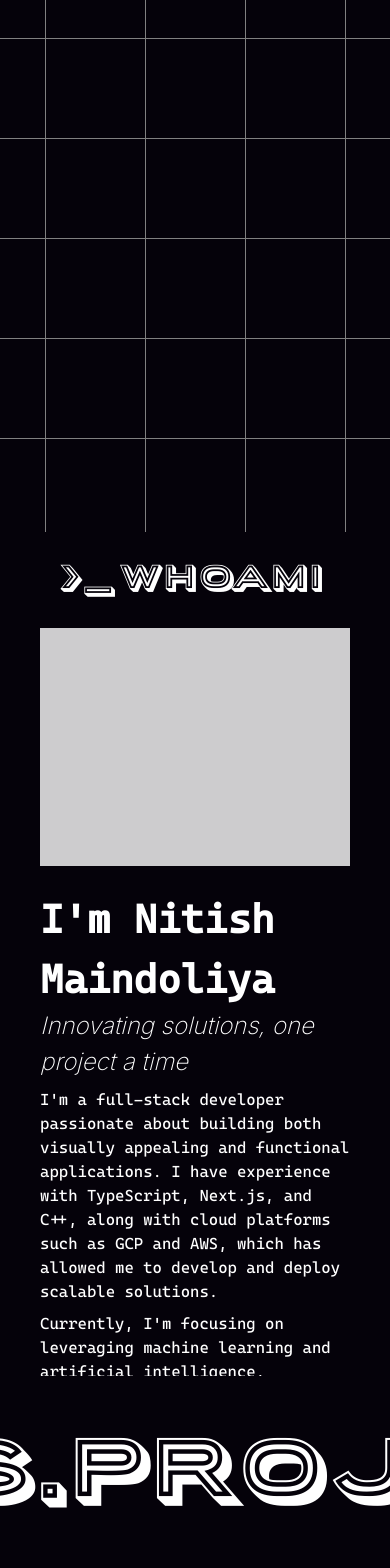
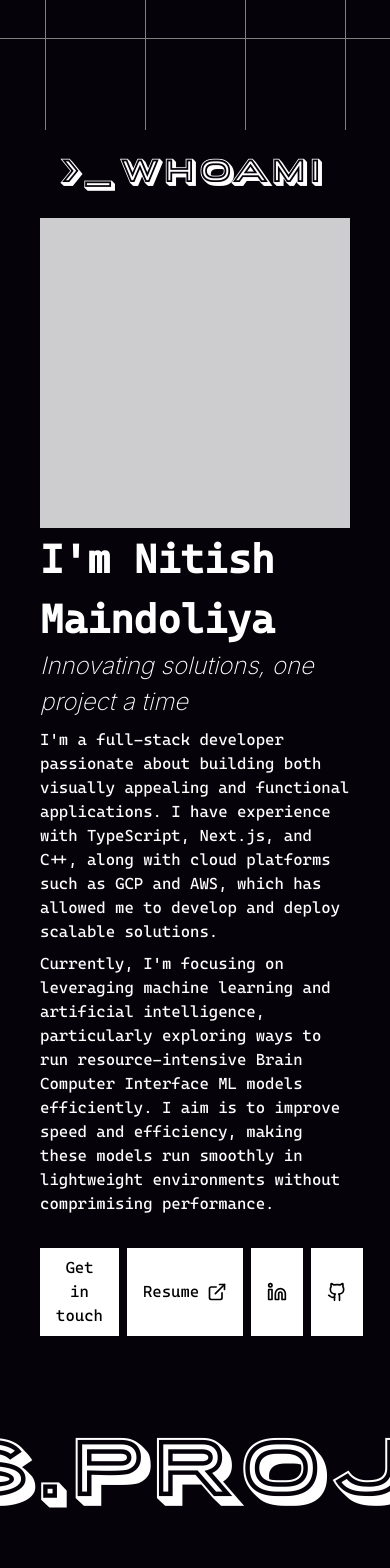
Before and after one commit to ze-ntsh/portfolio, a Next.js app: page / in a window 390 px wide. Shown: the part 2000-3568 px from the top of the page. Built offline with nearby package versions, Linux system fonts and the light colour scheme; a web font is replaced by a local one.

Commit message:
resume fix ?

```diff
--- a/components/project.tsx
+++ b/components/project.tsx
@@ -213,7 +213,7 @@ export const Project = ({
 											{image.desc && image.desc.length > 0 &&
 												<div className="text-[--text-secondary] w-2/5 max-sm:w-full max-sm:first:block h-full flex flex-col justify-center max-sm:hidden">
 													{image.desc.map((desc, index) => (
-														<p key={index} className="mb-5 max-sm:hidden">
+														<p key={index+'img'} className="mb-5 max-sm:hidden">
 															{desc}
 														</p>
 													))}
--- a/components/sections/about.tsx
+++ b/components/sections/about.tsx
@@ -13,23 +13,29 @@ import { fileSystem } from "@/lib/file-system";
 export const About = () => {
   const { setRoute } = useNavContext();
 
-
   return (
-    <motion.section className='bg-[--background] absolute bottom-0 h-[100vh] pb-10 w-full snap'>
-      <div className='w-full h-full flex max-sm:flex-col'>
-        <div className='w-2/5 h-full flex flex-col justify-evenly max-sm:w-full'>
-          <div className={cn('text-[3.5em] text-[--text-primary] text-center max-sm:text-[2em]', porterSansBlock.className)}>
+    <motion.section className='bg-[--background] absolute bottom-0 min-h-[100vh] lg:h-[100vh] pb-10 w-full snap'>
+      <div className='w-full h-full flex max-lg:flex-col'>
+        <div className='w-2/5 h-full flex flex-col justify-evenly max-lg:w-full'>
+          <div className={cn('text-[3.5em] text-[--text-primary] text-center max-lg:text-[2em] max-lg:py-5', porterSansBlock.className)}>
             &gt;_whoami
           </div>
 
-          <div className='h-2/3 flex justify-center max-sm:justify-start max-sm:px-10'>
-            <div className='w-full aspect-square bg-[rgba(255,255,255,0.8)]'>
+          <div className='h-2/3 flex justify-center max-lg:justify-start max-lg:px-10'>
+            <div className='w-full aspect-square bg-[rgba(255,255,255,0.8)]'
+              // style={{
+              //   backgroundImage: 'url(/images/nitish.png)',
+              //   backgroundSize: 'cover',
+              //   backgroundPosition: 'center',
+              //   backgroundRepeat: 'no-repeat',
+              // }}
+            >
               {/* PARTICLE PIC */}
             </div>
           </div>
         </div>
 
-        <div className='w-3/5 h-full text-[--text-primary] flex flex-col justify-center px-10 max-sm:w-full'>
+        <div className='w-3/5 h-full text-[--text-primary] flex flex-col justify-center px-10 max-lg:w-full'>
           <div>
             <h1 className={cn('text-[2.5em] font-bold', cascadia.className)}>I&apos;m Nitish Maindoliya</h1>
             <h2 className={cn('text-[1.5em] italic font-extralight',)}>Innovating solutions, one project a time</h2>
@@ -54,12 +60,15 @@ export const About = () => {
               Get in touch
             </Button>
             <Button
-              onClick={() => {
-                window.open('/resume.pdf', '_blank');
-              }}
-              className="flex items-center gap-2"
+              onClick={() => {}}
             >
-              Resume <ExternalLink size={20} />
+              <a className="flex items-center gap-2"
+                href="/resume.pdf"
+                target="_blank"
+                rel="noreferrer"
+              >
+                Resume <ExternalLink size={20} />
+              </a>
             </Button>
             <Button
               onClick={() => {
```
Also changed, not shown: public/images/nitish.png (added).
